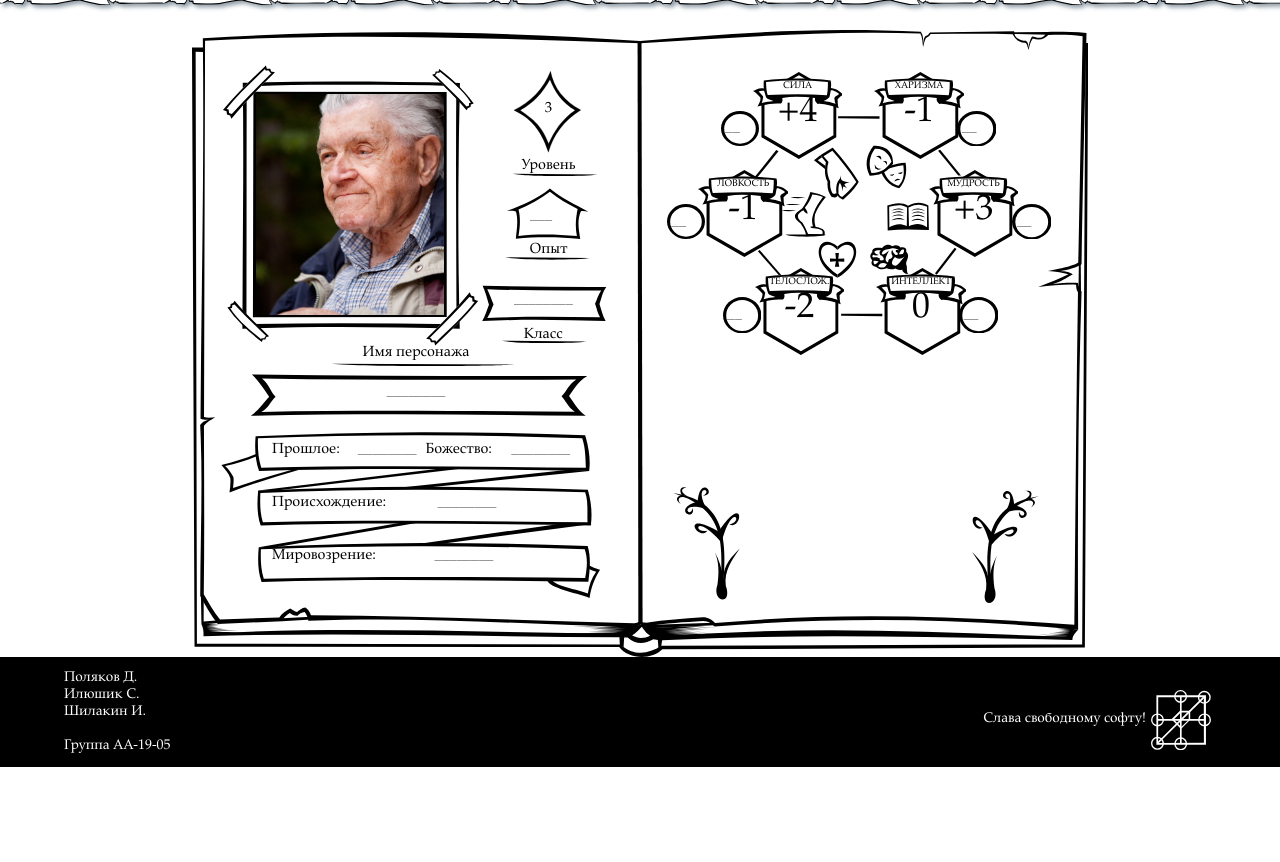
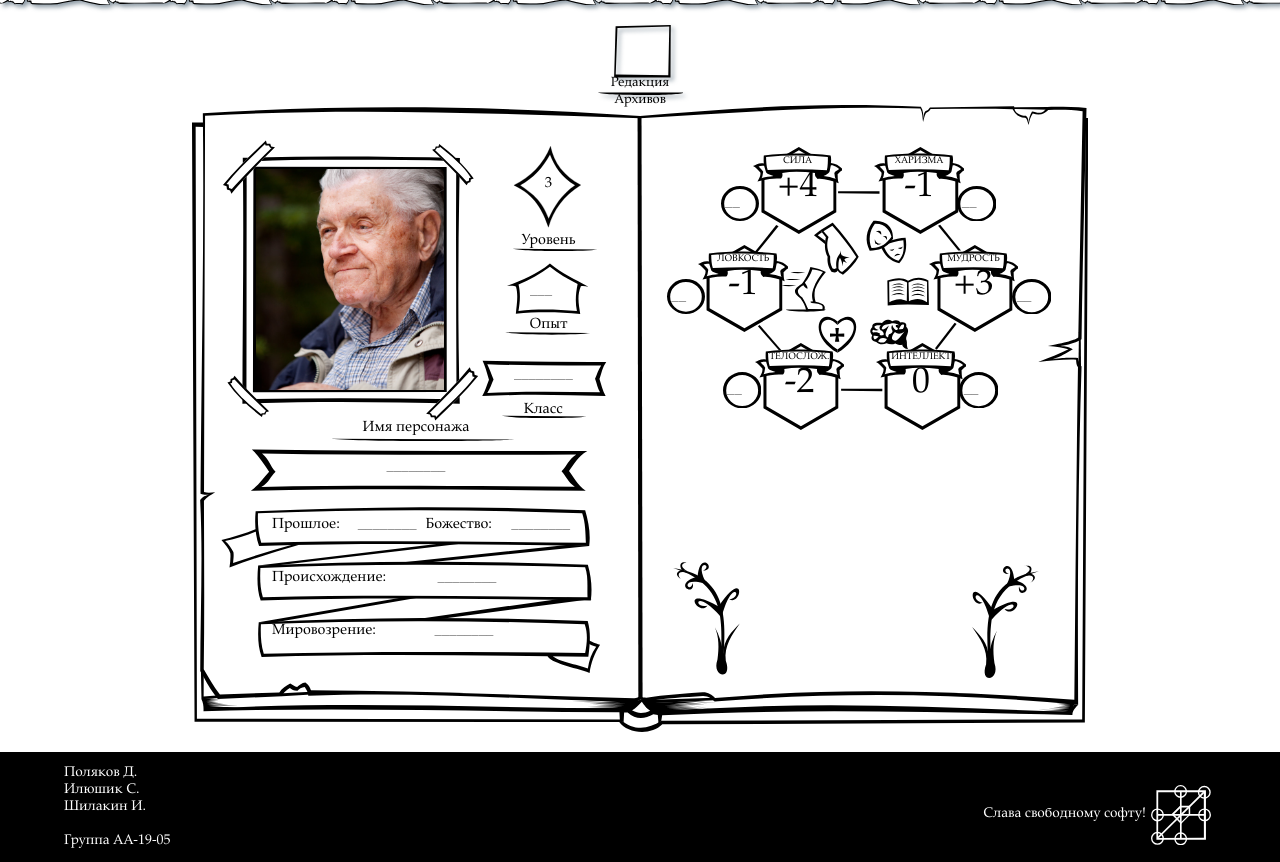
Before and after one commit to Polliakoff/COLRED, a Django app: template main/templates/main/list.html in a window 1280 px wide. Shown: the part 70-932 px from the top of the page. Before the commit the page ends 837 px from the top, so only its background shows below. Run offline with Django 4.2, Linux system fonts and the light colour scheme; the template is opened without the code that fills it: values that come from a table or form of the project are taken from there, others are empty; data comes from the database, SQL or seed files in the repository; both versions use the stored data as it was after the commit; parts of the project's set-up code (start-up, migrations or seed data) failed here and were passed over.

Commit message:
button+portrait_WIP+sending_WIP

```diff
--- a/main/forms.py
+++ b/main/forms.py
@@ -29,7 +29,7 @@ class Great_List_Form(ModelForm):
             'worldview',
             'xp',
             'chr_class',
-            'portrait',
+            #'portrait',
         ]
         widgets = {
             'name': TextInput(attrs={
--- a/main/static/main/css/list.css
+++ b/main/static/main/css/list.css
@@ -1,3 +1,20 @@
+.big_form{
+    display: flex;
+    flex-direction: column;
+    justify-content: space-between;
+    align-items: center;
+    margin-top: 60px;
+}
+
+.btn_dv{
+    z-index: 10;
+    display: flex;
+    flex-direction: row;
+    justify-content: space-between;
+    align-items: center;
+    margin-bottom: 10px;
+}
+
 .list {
     margin: 0 auto;
     width: fit-content;
--- a/main/templates/main/list.html
+++ b/main/templates/main/list.html
@@ -3,6 +3,7 @@
 {% load static %}
 <link rel="stylesheet" href="{% static 'main/css/list.css' %}">
 <link rel="stylesheet" href="{% static 'main/css/lk.css' %}">
+<link rel="stylesheet" href="{% static 'main/css/login.css' %}">
 <script src="https://code.jquery.com/jquery-3.6.0.js" integrity="sha256-H+K7U5CnXl1h5ywQfKtSj8PCmoN9aaq30gDh27Xc0jk="
     crossorigin="anonymous">
     </script>
@@ -20,8 +21,16 @@ redacted
 {% block ava_image %}main/images/avatars/{{ avatar }}.png{% endblock %}
 
 {% block content %}
-<form method="post">
+<form method="post" class="big_form">
     {% csrf_token %}
+    <div class="btn_dv">
+        <button type="submit" class="conf_button_b">
+            <div class="filter_fix conf_button">
+                <div class="button_backing shadow"></div>
+                <div>Редакция Архивов</div>
+            </div>
+        </button>
+    </div>
     <div id="popup" class="popup">
         <!-- <a href="#the_header" class="popup_black_area"></a> -->
         <div class="popup_body">
@@ -29,7 +38,7 @@ redacted
                 <a href="#the_header" class="popup_close">=X=</a>
                 <h3 class="popup_title">Выберите портрет песонажа</h3>
                 <br>
-                {{ form.portrait }}
+                <!-- portrait form here -->
             </div>
         </div>
     </div>
```
Also changed, not shown: main/views.py (+15 -2 lines), db.sqlite3.
